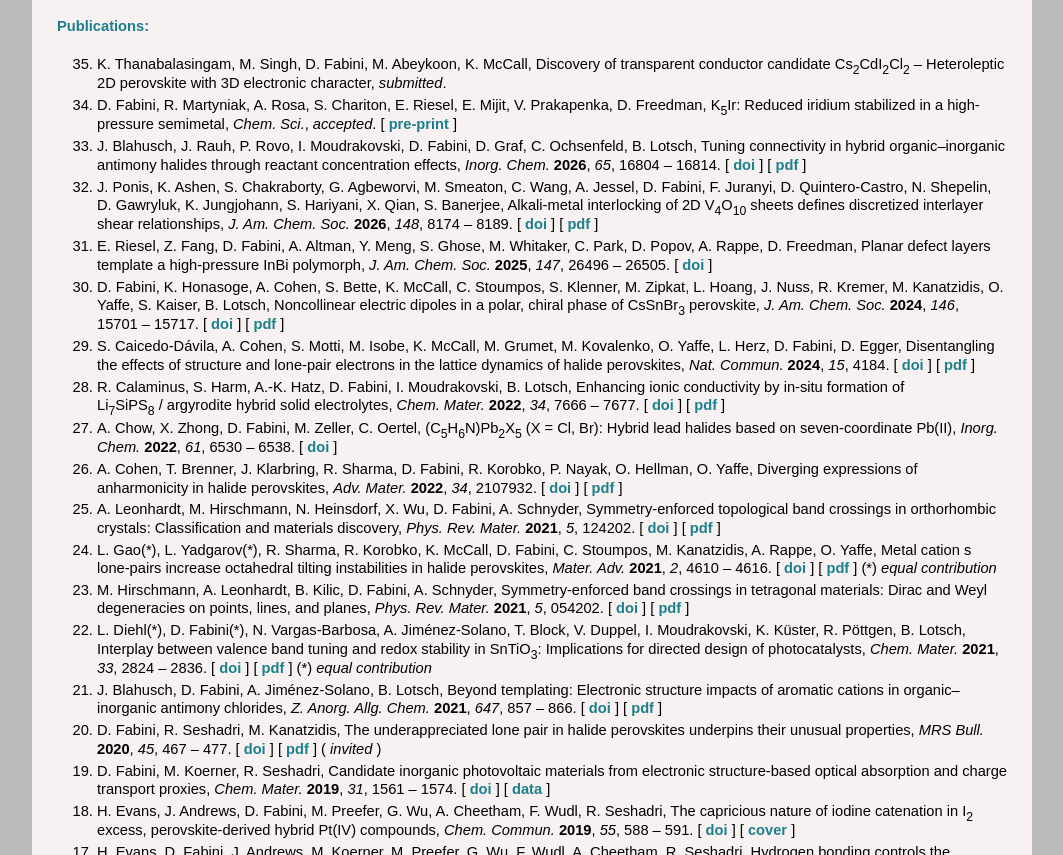
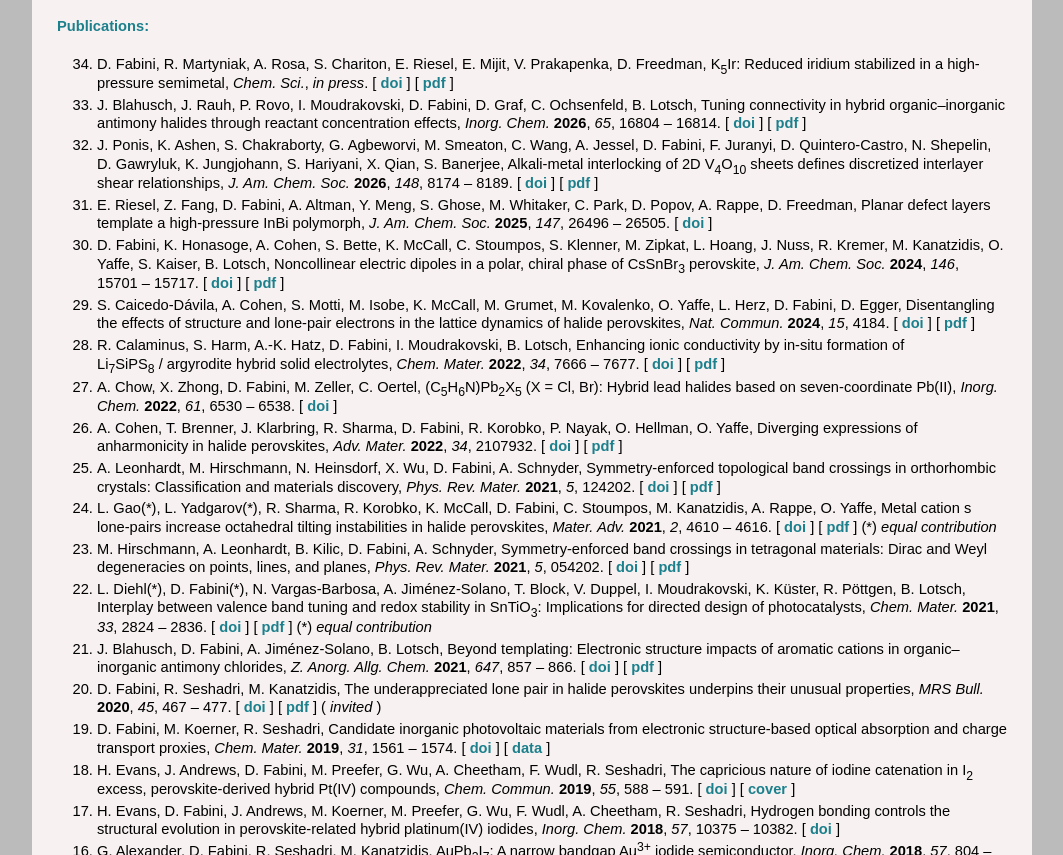
Before and after one commit to dougfabini/dougfabini.github.io, a plain HTML site: page index.html in a window 1280 px wide. Shown: the part 1577-2432 px from the top of the page, without its empty margins (108-1171 px from the left). Drawn offline with Linux system fonts and the light colour scheme.

Commit message:
Update index.html

```diff
--- a/index.html
+++ b/index.html
@@ -168,13 +168,15 @@
 
 <ol reversed>
 
+<!--
 <li>
 K. Thanabalasingam, M. Singh, D. Fabini, M. Abeykoon, K. McCall,
 Discovery of transparent conductor candidate Cs<sub>2</sub>CdI<sub>2</sub>Cl<sub>2</sub> &ndash; Heteroleptic 2D perovskite with 3D electronic character, <i>submitted</i>.
+-->
 
 <li>
 D. Fabini, R. Martyniak, A. Rosa, S. Chariton, E. Riesel, E. Mijit, V. Prakapenka, D. Freedman,
-K<sub>5</sub>Ir: Reduced iridium stabilized in a high-pressure semimetal, <i>Chem. Sci.</i>, <i>accepted</i>. [&nbsp;<a href="https://doi.org/10.26434/chemrxiv-2026-xfdj1"><b>pre-print</b></a>&nbsp;]
+K<sub>5</sub>Ir: Reduced iridium stabilized in a high-pressure semimetal, <i>Chem. Sci.</i>, <i>in press</i>. [&nbsp;<a href="https://doi.org/10.1039/D6SC03528K"><b>doi</b></a>&nbsp;]&nbsp;[&nbsp;<a href="https://pubs.rsc.org/sc/article-pdf/doi/10.1039/d6sc03528k/14778607/d6sc03528k.pdf"><b>pdf</b></a>&nbsp;]
 
 <li>
 J. Blahusch, J. Rauh, P. Rovo, I. Moudrakovski, D. Fabini, D. Graf, C. Ochsenfeld, B. Lotsch,
```
